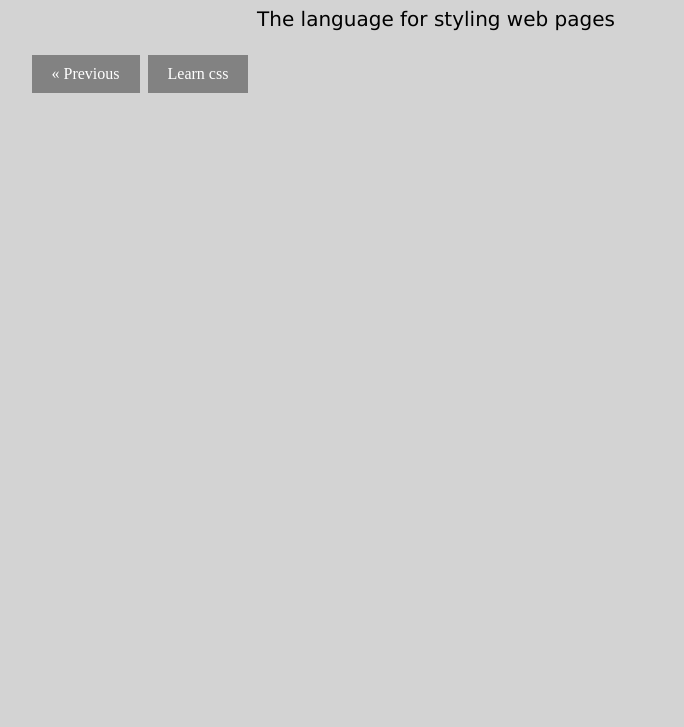
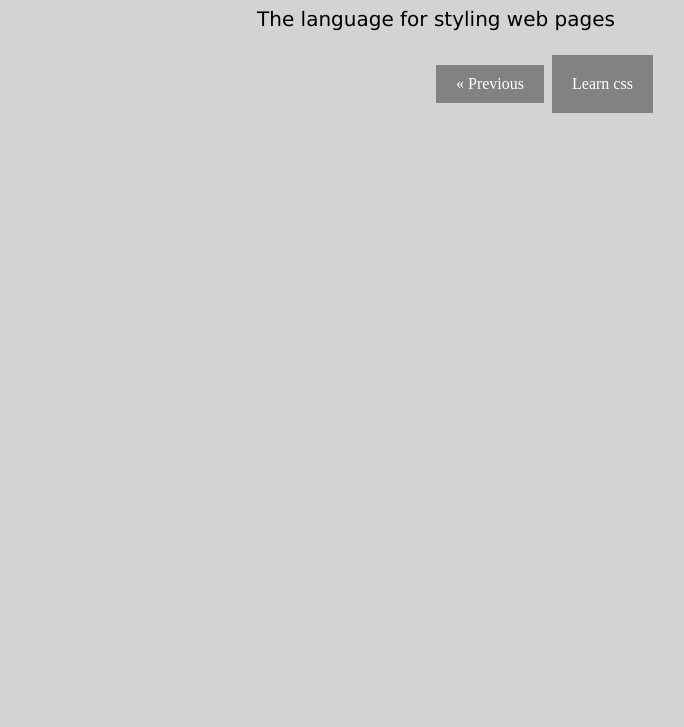
Before and after one commit to samikshasordage/design, a plain HTML site: page home.html in a window 1280 px wide. Shown: the part 73-800 px from the top of the page, without its empty margins (204-888 px from the left). Drawn offline with Linux system fonts and the light colour scheme.

Commit message:
Update home.html

```diff
--- a/home.html
+++ b/home.html
@@ -26,13 +26,13 @@ p {
   font-size: 16px;
   margin: 4px 2px;
   cursor: pointer;
-   margin-left:18%;
+   margin-left:50%;
 }
 .button {
   background-color: #828282; /* LEARN CSS */
   border: none;
   color: white;
-  padding: 10px 20px;
+  padding: 20px 20px;
   text-align: center;
   text-decoration: none;
   display: inline-block;
```
